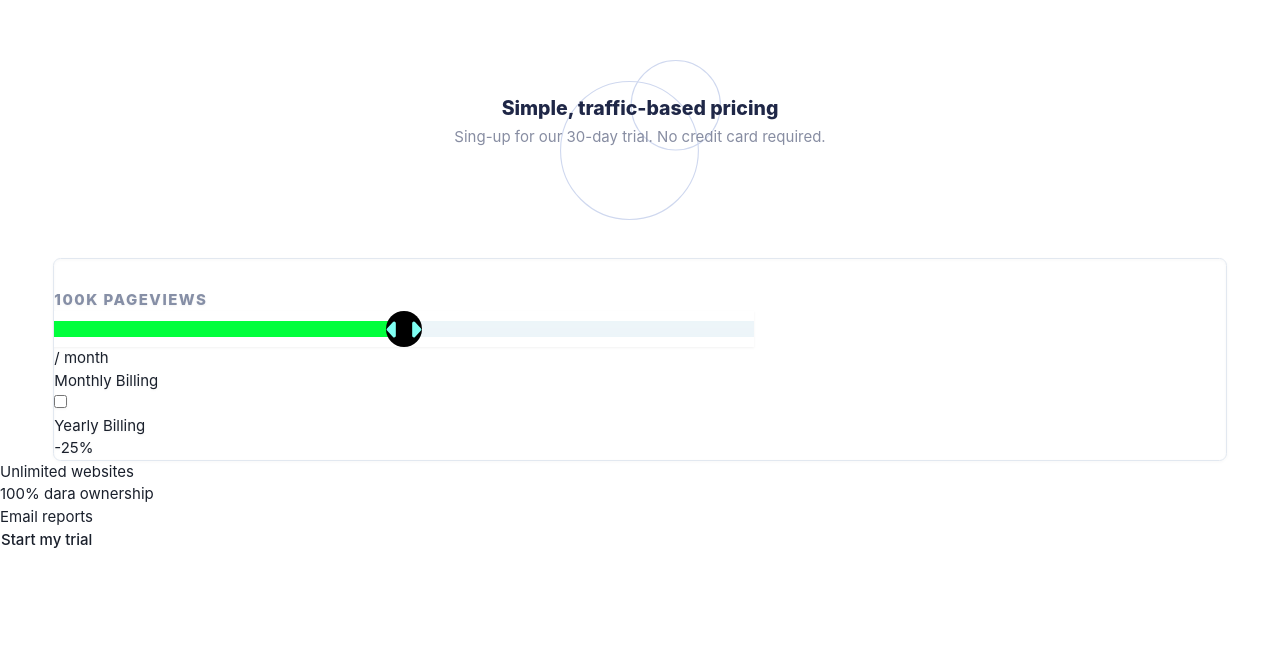
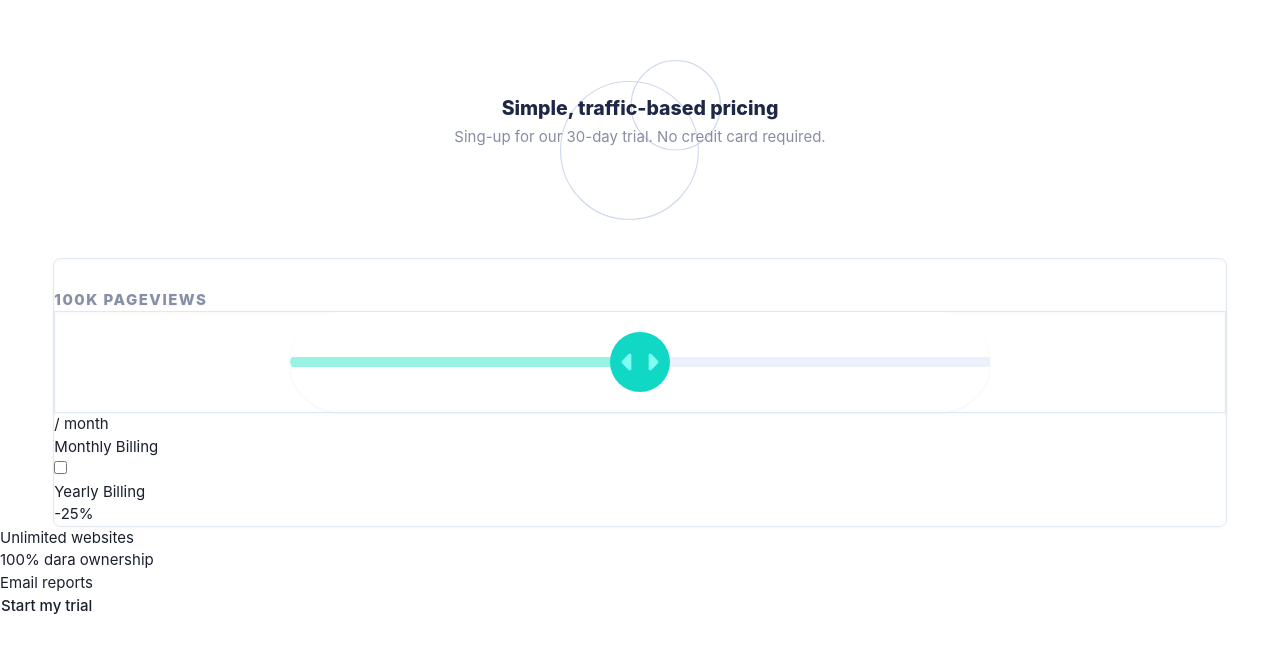
Before and after one commit to jonas-nb/princing-component, a React (Vite) app: page / in a window 1280 px wide. Shown: the top 652 px of the page. Built offline with nearby package versions, Linux system fonts and the light colour scheme.

Commit message:
terminado estilo do range

```diff
--- a/src/components/02 mainComponents/Controller.jsx
+++ b/src/components/02 mainComponents/Controller.jsx
@@ -1,18 +1,20 @@
-import React, { useEffect } from 'react'
+import React, { useContext, useState } from 'react'
 import styled from 'styled-components'
 import imagem from '../../assets/images/icon-slider.svg'
+import { MainContext } from './MainContext'
 import './style.css'
+
 // excess height to improve interactive area / accessibility
-const height = '36px'
-const thumbHeight = 36
-const trackHeight = '16px'
+const height = '100px'
+const thumbHeight = 30
+const trackHeight = '10px'
 const img = '../../assets/images/icon-slider.svg'
 
 // colours
-const upperColor = '#edf5f9'
-const lowerColor = '#01ff3c'
-const thumbColor = '#000000'
-const thumbHoverColor = '#000000'
+const upperColor = '#ecf0fb'
+const lowerColor = '#99f3e3'
+const thumbColor = '#11d8c5'
+const thumbHoverColor = '#26a297'
 const upperBackground = `linear-gradient(to bottom, ${upperColor}, ${upperColor}) 100% 50% / 100% ${trackHeight} no-repeat transparent`
 const lowerBackground = `linear-gradient(to bottom, ${lowerColor}, ${lowerColor}) 100% 50% / 100% ${trackHeight} no-repeat transparent`
 
@@ -36,19 +38,17 @@ const Range = styled.input`
     display: block;
     appearance: none;
     max-width: 700px;
-    width: 100%;
+    width: 90%;
     margin: 0;
     height: ${height};
     cursor: pointer;
-
-    &:focus {
     outline: none;
-    }
 
     &::-webkit-slider-runnable-track {
         width: 100%;
         height: ${height};
         background: ${lowerBackground};
+        border-radius: 100%;
     }
 
     &::-webkit-slider-thumb {
@@ -58,17 +58,20 @@ const Range = styled.input`
 
         position: relative;
         appearance: none;
-        height: ${thumbHeight}px;
-        width: ${thumbHeight}px;
+        height: 4rem;
+        width: 4rem;
         background: ${thumbColor};
         border-radius: 100%;
         border: 0;
         top: 50%;
         transform: translateY(-50%);
-        box-shadow: ${makeLongShadow(upperColor, '-10px')};
+        box-shadow: ${makeLongShadow(upperColor, '-25px')};
         transition: background-color 150ms;
+        cursor: pointer;
     }
-
+    &:active::-webkit-slider-thumb {
+        cursor: grabbing;
+    }
     &::-moz-range-track,
     &::-moz-range-progress {
         width: 100%;
@@ -98,7 +101,6 @@ const Range = styled.input`
         /* color needed to hide track marks */
         color: transparent;
         background: transparent;
-    }
 
         &::-ms-fill-lower {
             background: ${lowerBackground};
@@ -127,6 +129,7 @@ const Range = styled.input`
             &::-webkit-slider-thumb {
                 background-color: ${thumbHoverColor};
             }
+        }
         &::-moz-range-thumb {
             background-color: ${thumbHoverColor};
         }
@@ -142,9 +145,16 @@ const Teste = styled.div`
 `
 
 const Controller = () => {
+    let { rangeValue, setRangeValue } = useContext(MainContext)
+
+    console.log(rangeValue)
     return (
-        <div id="jonas">
-            <Range type="range" />
+        <div className="flex items-center justify-center border " id="jonas">
+            <Range
+                className="rounded-full"
+                type="range"
+                onChange={(e) => setRangeValue(e.target.value)}
+            />
         </div>
     )
 }
--- a/src/components/02 mainComponents/MainContext.jsx
+++ b/src/components/02 mainComponents/MainContext.jsx
@@ -1,11 +1,12 @@
-import React, { createContext, useState } from "react";
+import React, { createContext, useState } from 'react'
 
-export const MainContext = createContext();
+export const MainContext = createContext()
 
 export const MainProvider = ({ children }) => {
-  let [rangeValue, setRangeValue] = useState();
-  let [moneyValue, setMoneyValue] = useState();
-  let [billing, setBilling] = useState();
+    let [rangeValue, setRangeValue] = useState()
+    let [moneyValue, setMoneyValue] = useState()
+    let [billing, setBilling] = useState()
+    console.log(rangeValue)
     return (
         <MainContext.Provider
             value={{
@@ -19,5 +20,5 @@ export const MainProvider = ({ children }) => {
         >
             {children}
         </MainContext.Provider>
-  );
-};
+    )
+}
--- a/src/components/02 mainComponents/style.css
+++ b/src/components/02 mainComponents/style.css
@@ -1,6 +1,6 @@
 input[type='range']::-webkit-slider-thumb {
     background-image: url('../../assets/images/icon-slider.svg');
     background-repeat: no-repeat;
-    background-size: contain;
+    background-size: 2.5rem;
     background-position: center;
 }
```
Lines whose indentation alone changed are shown as unchanged.
